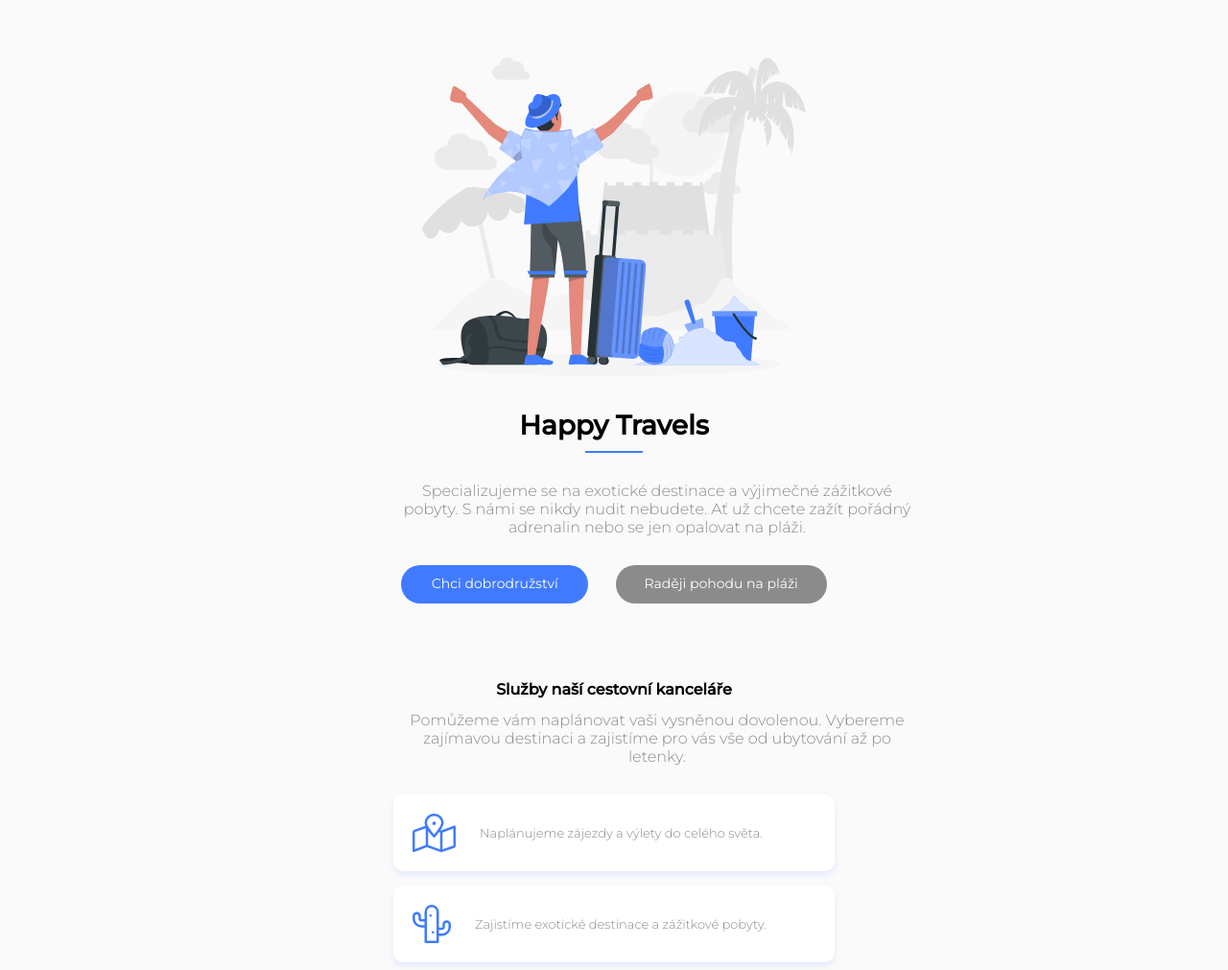
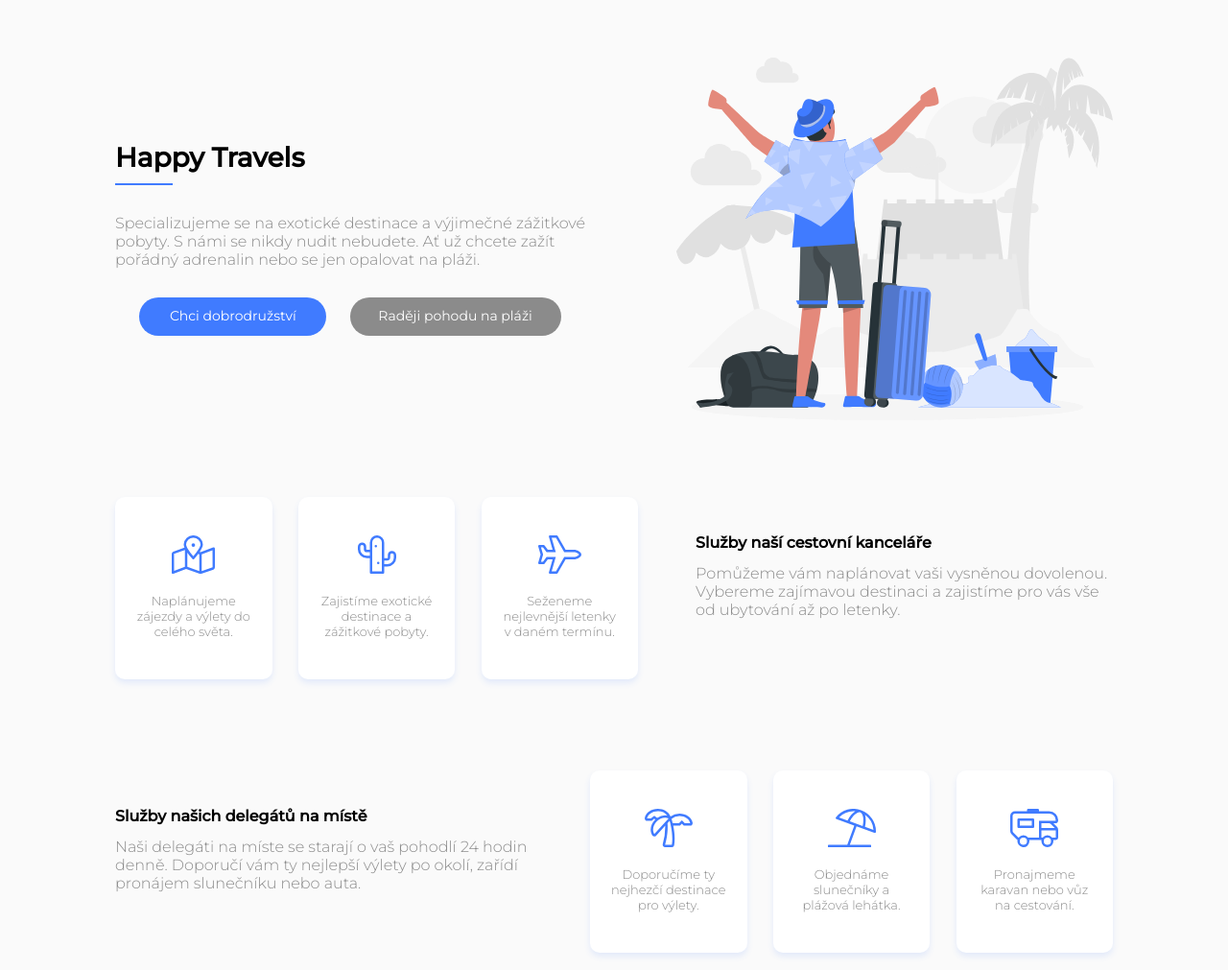
Before and after one commit to barborasvobodova-bs/Projekt-Sluzby, a plain HTML site: page index.html in a window 1280 px wide. Shown: the top 1011 px of the page at 96% size. Drawn offline with Linux system fonts and the light colour scheme.

Commit message:
snad final

```diff
--- a/index.html
+++ b/index.html
@@ -13,18 +13,22 @@
 <main>
     <section class="prvni">
         <img class="cestovatel" src="images/happy-traveler.svg">
+        <div class="sloupecpravy">
         <h1>Happy Travels</h1>
         <div class="cara"></div>
-        <p>Specializujeme se na exotické destinace a výjimečné zážitkové pobyty. S námi se nikdy nudit nebudete. Ať už chcete zažít pořádný adrenalin nebo se jen opalovat na pláži.</p>
-        <div class="buttony">
+        <p class="odstavec1">Specializujeme se na exotické destinace a výjimečné zážitkové pobyty. S námi se nikdy nudit nebudete. Ať už chcete zažít pořádný adrenalin nebo se jen opalovat na pláži.</p>
+        <!--<div class="buttony">-->
             <div class="tlacitko1">Chci dobrodružství</div>
             <div class="tlacitko2">Raději pohodu na pláži</div>
         </div>
     </section>
 
     <section class="druha">
+    <div class="text1">
     <h2>Služby naší cestovní kanceláře</h2>
     <p>Pomůžeme vám naplánovat vaši vysněnou dovolenou. Vybereme zajímavou destinaci a zajistíme pro vás vše od ubytování až po letenky.</p>
+    </div>
+    <div class="galerie1">
     <div class="box">
         <img class="icon" src="images/map-icon.svg">
         <p class="popisek">Naplánujeme zájezdy a výlety do celého světa.</p>
@@ -37,11 +41,15 @@
         <img class="icon" src="images/plane-icon.svg">
         <p class="popisek">Seženeme nejlevnější letenky v daném termínu.</p>
     </div>
+    </div>
     </section>
 
     <section class="treti">
+    <div class="text2">
     <h2>Služby našich delegátů na místě</h2>
     <p>Naši delegáti na míste se starají o vaš pohodlí 24 hodin denně. Doporučí vám ty nejlepší výlety po okolí, zařídí pronájem slunečníku nebo auta.</p>
+    </div>
+    <div class="galerie2">
     <div class="box">
         <img class="icon" src="images/palm-icon.svg">
         <p class="popisek">Doporučíme ty nejhezčí destinace pro výlety.</p>
@@ -54,6 +62,7 @@
         <img class="icon" src="images/rv-icon.svg">
         <p class="popisek">Pronajmeme karavan nebo vůz na cestování.</p>
     </div>
+    </div>
     </section>
 </main>
 </body>
--- a/style.css
+++ b/style.css
@@ -43,7 +43,7 @@ p {
     font-weight: 300;
     color: #8B8B8B;
     margin-bottom: 30px;
-}
+    }
 
 .tlacitko1,
 .tlacitko2 {
@@ -100,15 +100,19 @@ h2 {
 
 @media screen and (min-width:640px) {
 
-.main{
+main{
    max-width: 730px;
-   margin-left: 20px;
-   margin-right: 20px;
+   margin-left: auto;
+   margin-right: auto;
 }
 
 .cestovatel{
     width: 400px;
+    margin-bottom: 80px;
+    order: 2;
 }
+
+
 
 h1{
     margin-top: 30px;
@@ -116,27 +120,142 @@ h1{
 
 p{
     width: 550px;
-    margin-left: 0;
-
+    margin-left: auto;
+    margin-right: auto;
+    margin-bottom: 40px;
 }
 
-/*.tlacitko1,
+.tlacitko1,
 .tlacitko2{
     display: inline-block;
-}*/
+}
 
 .tlacitko2{
     margin-left: 20px;
     margin-top: 0px;
 }
 
-.buttony{
-    display: flex;
-    /*margin-left: auto;
-    margin-right: auto;*/
-}
-
 h2{
     margin-top: 80px;
 }
+
+.galerie1, .galerie2 {
+    display: flex;
+
 }
+.box {
+    display: flex;
+    flex-direction: column;
+    flex-basis: 30%;
+    flex-shrink: 1;
+	flex-grow: 0;
+    max-width: 230px;
+    width: 30%;
+    height: 175px;
+    padding-left: 0px;
+    padding-right: 0px;
+    padding-bottom: 20px;
+    padding-top: 0px;
+    margin-left: 20px;
+}
+
+.icon{
+    padding-top: 40px;
+    padding-bottom: 20px;
+}
+
+.popisek {
+    max-width: 210px;
+    margin-left: 0;
+    margin-right: 0;
+    text-align: center;
+    flex-basis: 100%;
+    flex-grow: 0;
+    flex-shrink: 1;
+    padding-left: 10px;
+    padding-right: 10px;
+}
+}
+
+@media screen and (min-width:1100px) {
+
+main {
+    max-width: 1040px;
+}
+.prvni, .druha, .treti {
+    display: flex;
+    align-items: center;
+}
+
+.prvni, .druha {
+    margin-bottom: 80px;
+}
+
+.cestovatel {
+    width: 425px;
+    flex-basis: 50%;
+    margin-bottom: 0;
+}
+
+h1, h2 {
+    margin-top: 0px;
+}
+
+h1, .odstavec1, h2, p {
+    text-align: left;
+}
+
+.odstavec1 {
+    margin-bottom: 30px;
+    margin-left: 0px;
+    margin-right: 0px;
+    width: 495px;
+}
+.cara{
+    margin-left: 0;
+    margin-right: 0;
+}
+.sloupecpravy{
+    order: 1;
+    max-width: 490px;
+    width: 100%;
+    flex-basis: 50%;
+    flex-grow: 0;
+    flex-shrink: 1;
+    margin-right: 95px;
+}
+
+.text1 {
+    order: 2;
+}
+
+.galerie1 {
+    order: 1;
+}
+
+p {
+    width: 435px;
+}
+
+.box {
+    max-width: 170px;
+    height: 190px;
+    margin-left: 0;
+}
+.galerie1, .galerie2 {
+    width: 550px;
+    justify-content: space-between;
+    align-items: center;
+}
+.galerie1 {
+    margin-right: 60px;
+}
+
+.galerie2{
+    margin-left:60px;
+}
+
+.popisek {
+    max-width: 140px;
+}
+}
```
